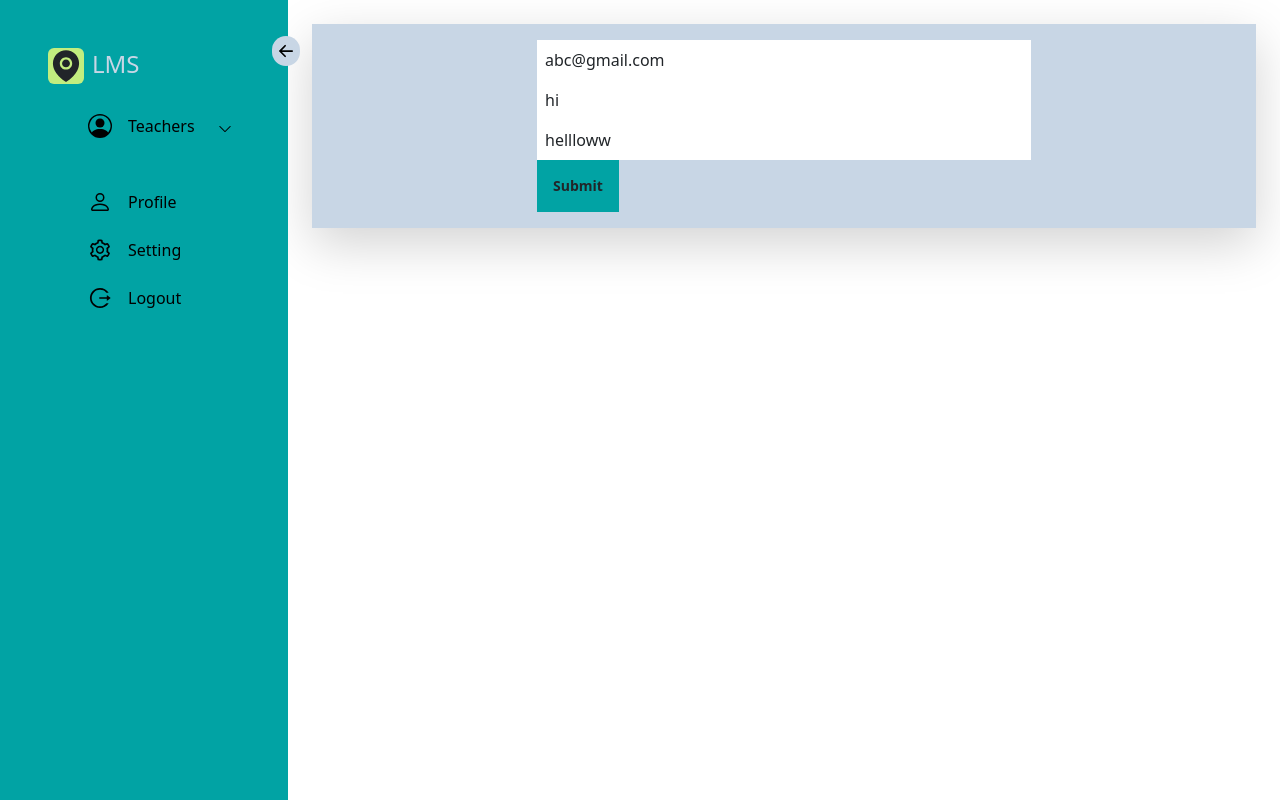
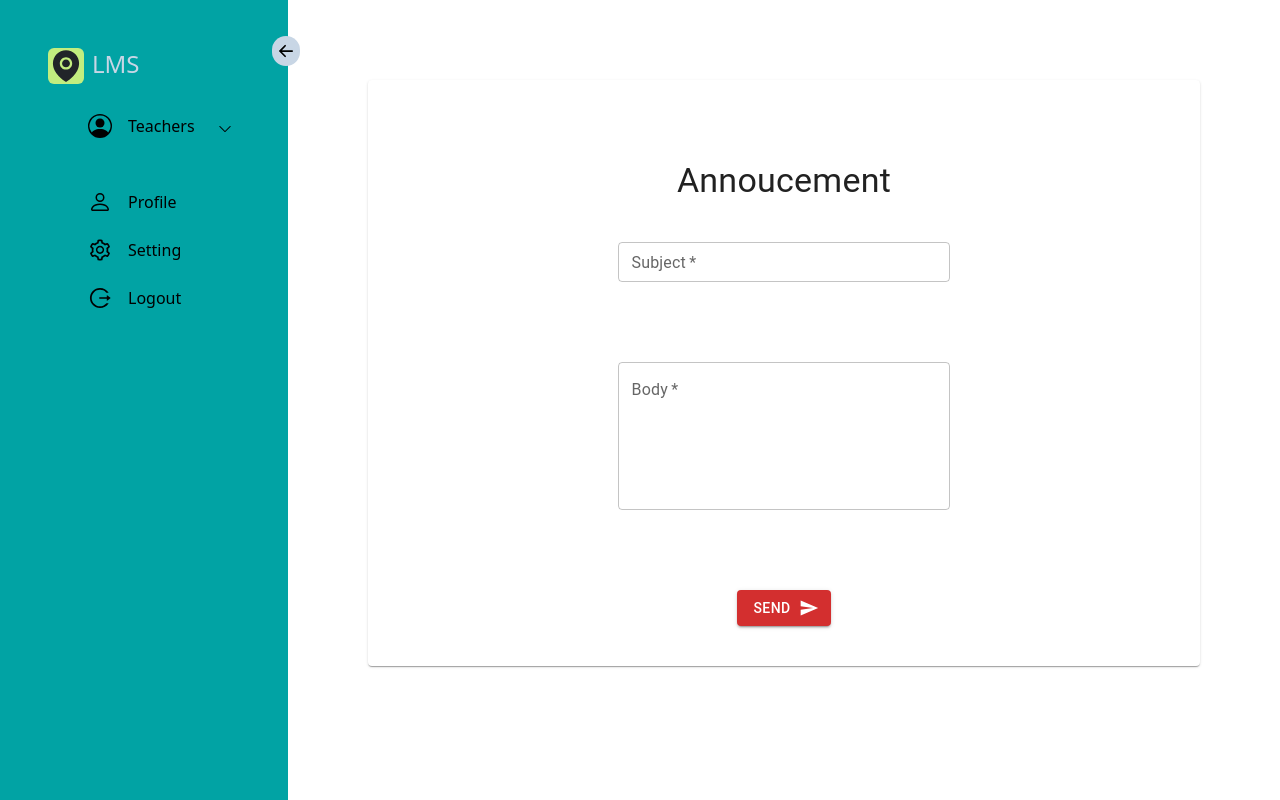
Before and after one commit to kumesh1997/LMS-WEB, a React (Create React App) app: page / in a window 1280 px wide. Built offline with nearby package versions, Linux system fonts and the light colour scheme.

Commit message:
announcement UI changes and backend connnection

```diff
--- a/package.json
+++ b/package.json
@@ -19,6 +19,8 @@
     "react-bootstrap-validation": "^0.1.11",
     "react-dom": "^18.2.0",
     "react-icons": "^4.6.0",
+    "react-material-ui-form-validator": "^3.0.1",
+    "react-router-dom": "^6.4.2",
     "react-scripts": "5.0.1",
     "web-vitals": "^2.1.4",
     "yup": "^0.32.11"
--- a/src/App.js
+++ b/src/App.js
@@ -1,4 +1,5 @@
 import React from 'react';
+import { BrowserRouter, Routes, Route } from 'react-router-dom';
 import SigninOutContainer from './Containers';
 import ShowMarks from './pages/ShowMarks';
 import Enroll from './Screens/Enroll';
@@ -8,6 +9,8 @@ import Navbar from './Components/navbar/Navbar';
 import Announcements from './Screens/Teacher/Announcements';
 import SideNavbar from "./Components/SideNavbar";
 import { Grid } from '@material-ui/core';
+import Post from './Screens/Teacher/Post';
+import Announcement from './Screens/Teacher/Announcement';
 
 function App() {
   return (
@@ -26,7 +29,8 @@ function App() {
       <Grid lg={12} className='content'>
       {/* <ShowCourses /> */}
       {/* <Enroll /> */}
-      <Announcements />
+      {/* <Post/> */}
+      <Announcement />
       {/* <ShowMarks /> */}
       {/* <AddMarks /> */}
       </Grid>
--- /dev/null
+++ b/src/Screens/Teacher/Announcement.js
@@ -0,0 +1,142 @@
+import React, { Fragment,Component } from "react";
+import { Button, Card, Grid, TextField, Typography} from "@mui/material";
+import {Box, spacing} from "@mui/system"
+import SendIcon from '@mui/icons-material/Send';
+
+class Announcement extends Component {
+    constructor(props) {
+        super(props);
+        this.state = {
+            toEmail: [],
+            subject: '',
+            bodyText:''
+         };
+    }
+    receivers = [
+        {
+            "student_id": "1",
+            "email": "sajee.thamanga@gmail.com",
+        },
+        {
+            "student_id": "2",
+            "email": "tharindukumesh09@gmail.com",
+        }
+    ];
+    handleSubmit = async (e) => {
+        e.preventDefault()
+        this.receivers.map((data) => {
+            this.state.toEmail.push(JSON.stringify(data.email));
+        })
+        // this.setState({
+        //     toEmail:this.receivers
+        // })
+        console.log(this.state.toEmail)
+        const post = {
+            "toEmail": this.state.toEmail,
+            "subject": this.state.subject,
+            "body": this.state.bodyText,
+        }
+        await fetch("http://localhost:3006/teacher/send-email",{
+            method: "POST",
+            headers:{"Content-Type": "application/json"},
+            body:JSON.stringify(post)
+        }).then(()=>{
+            this.setState({subject:''})
+            this.setState({bodyText:''})
+            this.setState({toEmail:[]})
+        })
+    }
+
+
+    render() {
+        return (
+            <Fragment>
+                <Box sx={{m:5, p:5 }}>
+                    <Card sx={{boxShadow:'10px'}}>
+                        <form onSubmit={this.handleSubmit}>
+
+                            <Grid
+                                container
+                                xs={12}
+                                sm={12}
+                                md={12}
+                                lg={12}
+                                display='flex'
+                                justifyContent='center'
+                            >
+                                <Typography
+                                    variant="h4" sx={{pt:10}}
+                                >
+                                    Annoucement
+                                </Typography>
+                                <Grid
+                                    xs={12}
+                                    sm={12}
+                                    md={12}
+                                    lg={12}
+                                    // item
+                                    display='flex'
+                                    justifyContent='center'
+                                >
+                                    <TextField
+                                        id="subject"
+                                        label="Subject"
+                                        value={this.state.subject}
+                                        onChange={(e)=>this.setState({subject:e.target.value})}
+                                        sx={{m:5, width:'40%'}}
+                                        size="small"
+                                        required
+                                    />
+                                </Grid>
+
+                                <Grid
+                                    xs={12}
+                                    sm={12}
+                                    md={12}
+                                    lg={12}
+                                    // item
+                                    display='flex'
+                                    justifyContent='center'
+                                    >
+                                    <TextField
+                                        id="bodyText"
+                                        label="Body"
+                                        value={this.state.bodyText}
+                                        onChange={(e)=>this.setState({bodyText:e.target.value})}
+                                        variant="outlined"
+                                        multiline
+                                        rows={5}
+                                        sx={{m:5, width:'40%'}}
+                                        required
+                                    />
+                                </Grid>
+                                <Grid
+                                    // item
+                                    xs={12}
+                                    sm={12}
+                                    md={12}
+                                    lg={12}
+                                    sx={{p:5}}
+                                    display='flex'
+                                    justifyContent='center'
+                                >
+                                    <Button
+                                        variant="contained"
+                                        color="error"
+                                        type="submit"
+                                        endIcon={<SendIcon />}
+                                    >
+                                        Send
+                                    </Button>
+                                </Grid>
+                            </Grid>
+
+                        </form>
+                    </Card>
+                </Box>
+            </Fragment>
+        );
+    }
+}
+
+export default Announcement;
--- a/src/Screens/Teacher/Announcements.js
+++ b/src/Screens/Teacher/Announcements.js
@@ -1,7 +1,7 @@
 import React from 'react'
 import { BorderedButton } from '../../Components/BorderedButton/BorderedButton'
 import ModalCloseButton from '../../Components/ModalCloseButton'
-import { useFormik } from 'formik'
+import { Formik, useFormik } from 'formik'
 import * as yup from 'yup'
 
 function Announcements({closeModel})  {
@@ -12,11 +12,11 @@ function Announcements({closeModel})  {
 
   const formik = useFormik({
     initialValues: {
-      studentEmail: 'abc@gmail.com',
-      subject: 'hi',
-      body:'hellloww'
+      studentEmail: '',
+      subject: '',
+      body:''
     },
-    validationSchema: yup.object({
+    validationSchema : yup.object({
 
       studentEmail: yup.string()
       .matches(/^[a-z0-9._%+-]+@[a-z0-9.-]+\.[a-z]{2,4}$/,"Invalid email!")
@@ -61,46 +61,58 @@ function Announcements({closeModel})  {
 
     //    {/* Form */}
           <div className=' shadow-lg flex justify-center m-6 xl:p-4 lg:p-4 sm:p-0 xl:bg-lms-white lg:bg-lms-white sm:bg-transparent'>
-            <form id='form' onSubmit={formik.handleSubmit} noValidate>
-              <div >
+            <Formik
+                // initialValues={initialValues}
+                // validationSchema={validationSchema}
+                // onSubmit={onSubmit}
+            >
+                {(props)=>(
+                  <form id='form' >
+                  <div className='mb-6'>
                     <input
                       type="text"
                       placeholder='Student Email'
-                    className=' p-2 w-full'
-                    value={ formik.values.studentEmail}
-                    onBlur={formik.handleBlur}
-                    onChange={formik.handleChange}
+                      className=' p-2 w-full mb-6'
+                      // value={ formik.values.studentEmail}
+                      // onBlur={formik.handleBlur}
+                      // onChange={formik.handleChange}
                     />
-                <div>
+                 {/* <div>
                   {formik.touched.studentEmail && formik.errors.studentEmail ? (
                     <div className='red'>
                       {formik.errors.studentEmail}
                     </div>
                   ):null}
-                </div>
-                <input
+                </div> */}
+                    <textarea
                         type="text"
-                    placeholder='Email Subject'
-                    className=' p-2 w-full'
-                    value={formik.values.subject}
-                    onBlur={formik.handleBlur}
-                    onChange={formik.handleChange}
+                        rows="2"
+                        placeholder='Email subject'
+                        className=' p-2 w-full mb-6'
+                        // value={formik.values.subject}
+                        // onBlur={formik.handleBlur}
+                        // onChange={formik.handleChange}
                     />
-                <input
+                    <textarea
                         type="text"
-                    placeholder='Email Body'
-                    className=' p-2 w-full'
-                    value={formik.values.body}
-                    onBlur={formik.handleBlur}
-                    onChange={formik.handleChange}
+                        rows="5"
+                        placeholder='Email body -your message here..'
+                        className=' p-2 w-full mb-6'
+                        // value={formik.values.body}
+                        // onBlur={formik.handleBlur}
+                        // onChange={formik.handleChange}
                       />
-                <BorderedButton children={'Submit'} Type={'type' } />
+                    <BorderedButton children={'Submit'} Type={'type' }>Post Announcement</BorderedButton>
               </div>
           </form>
+           )}
+            </Formik>
           </div>
+
     //   </div>
     // </div>
   )
+
 }
 
 export default Announcements
```
Also changed, not shown: 1 other file (tests, documents, lock files or other folders). Lines whose indentation alone changed are shown as unchanged.
